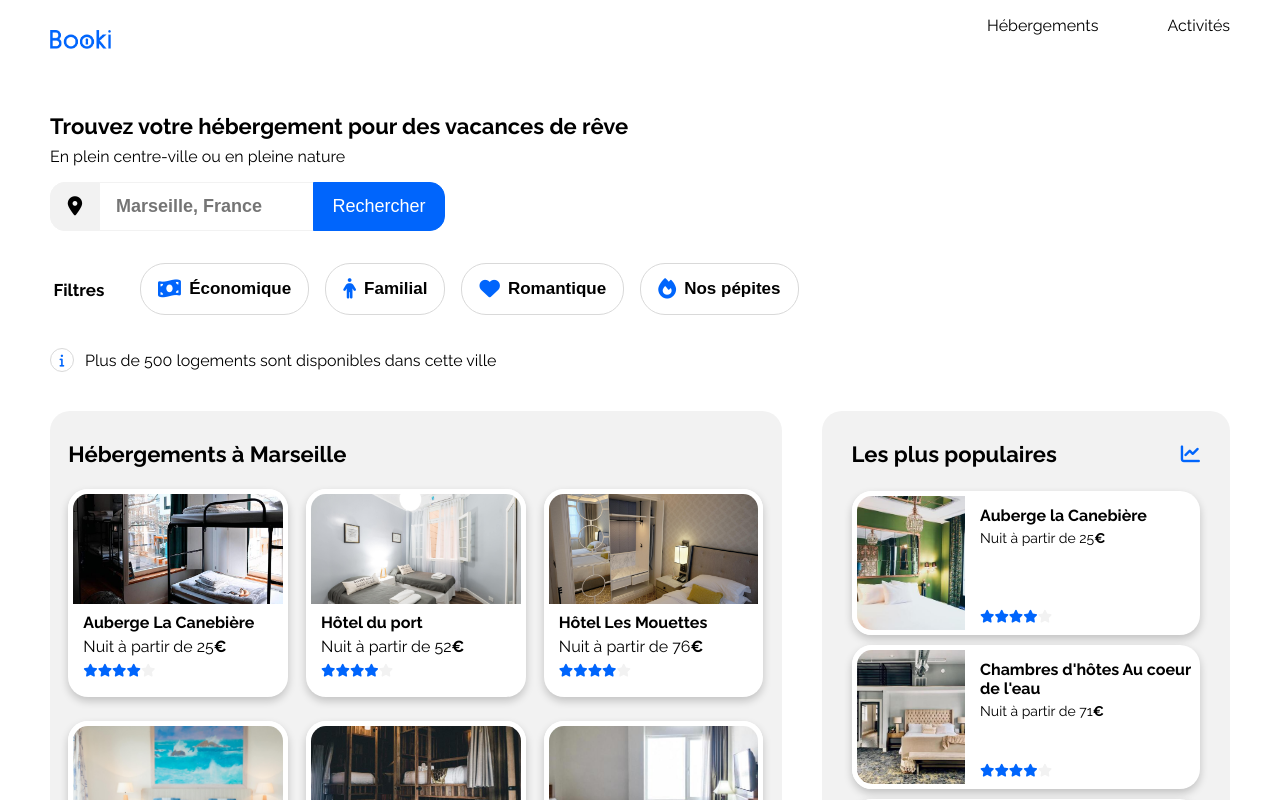
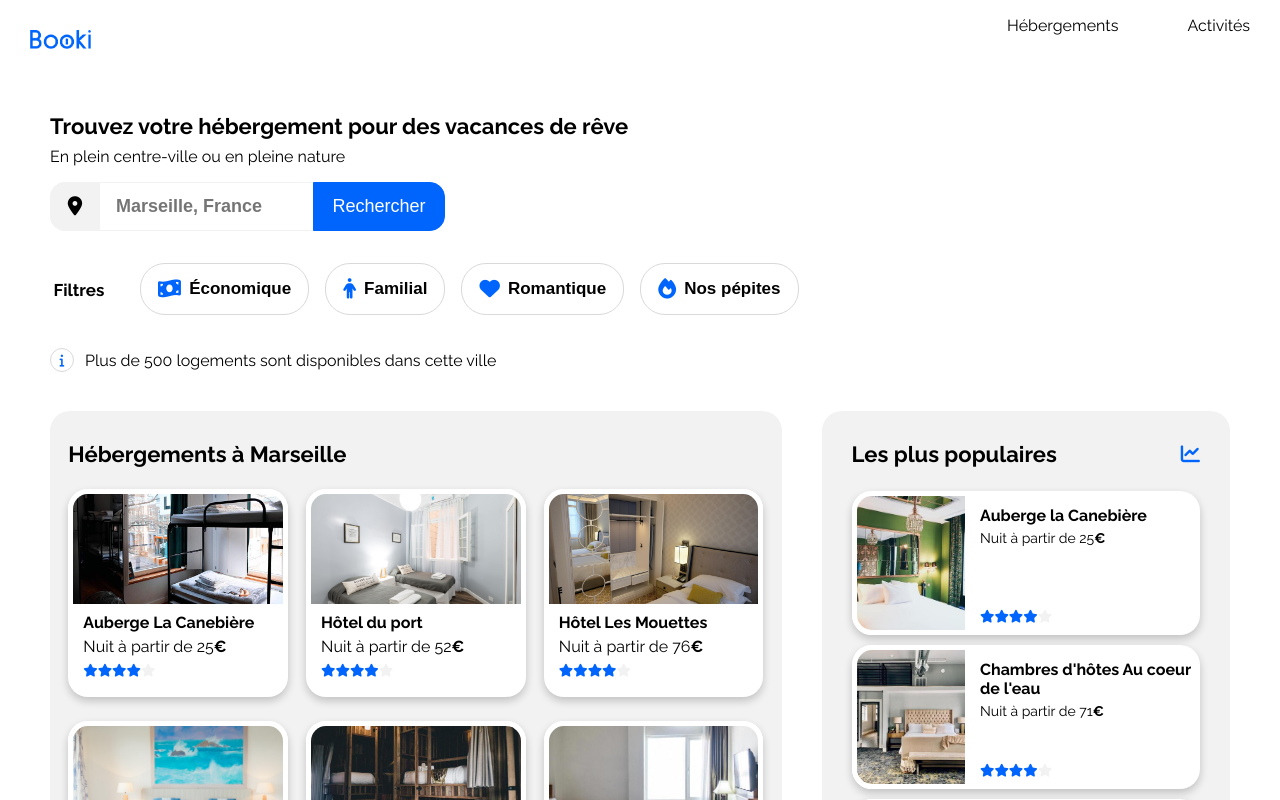
Before and after one commit to Merlin033/Booki, a plain HTML site: page index.html in a window 1280 px wide. Shown: the top 800 px of the page. Drawn offline with Linux system fonts and the light colour scheme.

Commit message:
light modif' header > margin

```diff
--- a/css/style.css
+++ b/css/style.css
@@ -16,6 +16,8 @@ body {
 header {
   display: flex;
   justify-content: space-between;
+  margin-left: -20px;
+  margin-right: -20px;
 }
 
 nav > ul {
```
